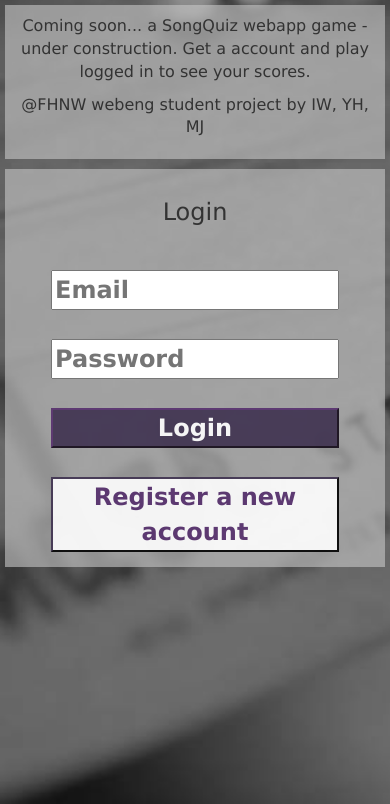
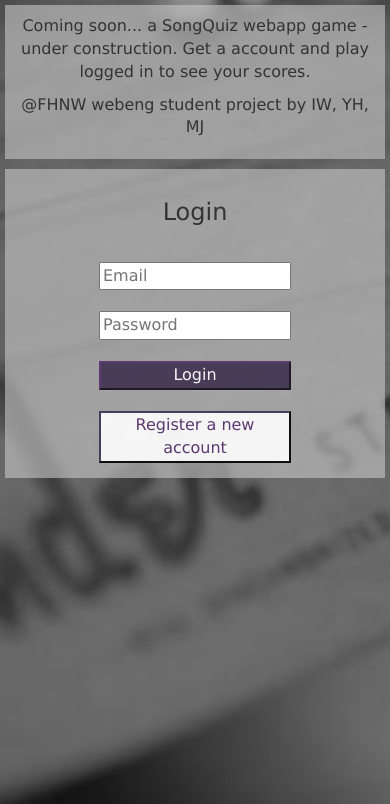
Before and after one commit to widmerin/songquiz, a PHP site: page / in a window 390 px wide. Shown: the part 40-844 px from the top of the page. Run offline with PHP 8.4, Linux system fonts and the light colour scheme.

Commit message:
Mobile CSS Button margin

```diff
--- a/css/mobile_style.css
+++ b/css/mobile_style.css
@@ -48,10 +48,11 @@
         margin: 1em auto;
         max-width: 12em;
         width: 100%;
+        font-size: 1em;
+        font-weight: normal;
     }
     button, input, select, textarea {
         margin-bottom: 5px;
-        font-size: 1.5em;
     }
     #btLogout {
         visibility: hidden;
@@ -97,7 +98,8 @@
         font-size: 1.5em;
     }
 
-    #game button {
-        font-size: 1em;
+
+    #game button#guess3 {
+        margin-bottom: 30px;
     }
 }
```
